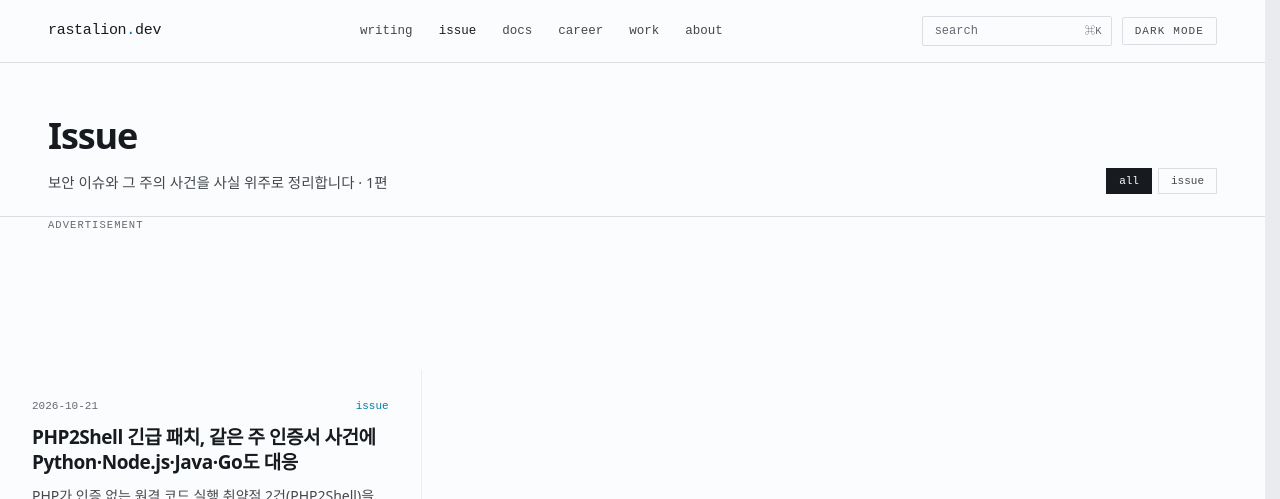
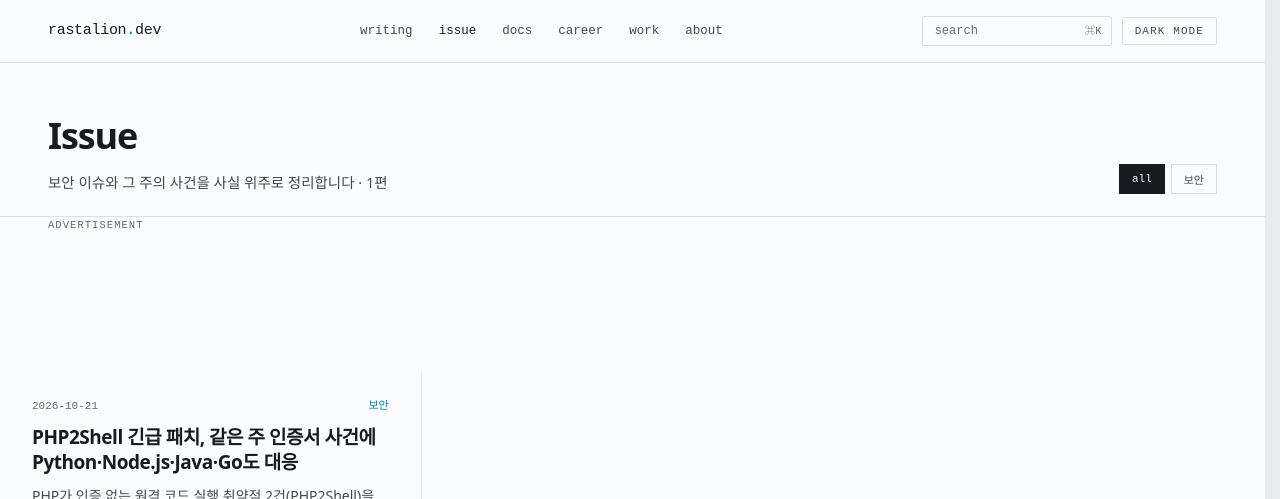
Before and after one commit to TeiNam/teinam.github.io, a Jekyll site: the page built from issue.html, in a window 1280 px wide. Shown: the top 499 px of the page. Built offline with Jekyll 4.4.1, drawn with Linux system fonts in a browser that asks for light colours; some web fonts are replaced.

Commit message:
feat: /issue/ 목록을 subcategory 로 필터링 (#50)
- archive: /issue/ 에서는 필터 버튼과 카드 라벨을 subcategory 로 만든다
- 보안 브리핑 글에 subcategory: 보안 추가
- README issue 행에 subcategory 규칙 추가

Co-authored-by: Claude Opus 5.5 <noreply@anthropic.com>

```diff
--- a/_layouts/archive.html
+++ b/_layouts/archive.html
@@ -9,12 +9,17 @@ layout: default
   post_category 가 있으면 그 카테고리 글만 싣는다(/issue/). 없으면 issue 를 뺀 나머지(/writing/).
   issue 는 시점 브리핑이라 기술 노트와 목록을 나눈다 — 홈(home.html)도 같은 기준으로 뺀다.
 {%- endcomment -%}
+{%- comment -%}
+  /issue/ 안에서는 글이 모두 category: issue 라서 필터와 카드 라벨은 subcategory(예: 보안)를 쓴다.
+{%- endcomment -%}
+{%- assign cat_key = "category" -%}
 {%- if page.post_category -%}
   {%- assign posts = site.posts | where: "category", page.post_category -%}
+  {%- assign cat_key = "subcategory" -%}
 {%- else -%}
   {%- assign posts = site.posts | where_exp: "p", "p.category != 'issue'" -%}
 {%- endif -%}
-{%- assign present = posts | map: "category" | compact | uniq -%}
+{%- assign present = posts | map: cat_key | compact | uniq -%}
 {%- assign cats = "" | split: "," -%}
 {%- for c in site.category_order -%}
   {%- if present contains c -%}
@@ -41,8 +46,8 @@ layout: default
 
 <section class="card-grid" data-cards>
   {%- for post in posts %}
-  <a class="post-card" href="{{ post.url | relative_url }}" data-category="{{ post.category }}">
-    <span class="card-meta"><span>{{ post.date | date: '%Y-%m-%d' }}</span><span class="accent">{{ post.category }}</span></span>
+  <a class="post-card" href="{{ post.url | relative_url }}" data-category="{{ post[cat_key] }}">
+    <span class="card-meta"><span>{{ post.date | date: '%Y-%m-%d' }}</span><span class="accent">{{ post[cat_key] }}</span></span>
     <strong>{{ post.title }}</strong>
     <span class="card-excerpt">{{ post.excerpt | strip_html | truncate: 90 }}</span>
     <span class="mono dim card-read">{{ post.content | number_of_words | divided_by: 500 | plus: 1 }} MIN</span>
--- a/_posts/2026-10-22-php2shell-emudhra-security-brief.md
+++ b/_posts/2026-10-22-php2shell-emudhra-security-brief.md
@@ -2,6 +2,7 @@
 date: 2026-10-22 00:00:00 +0900
 title: "PHP2Shell 긴급 패치, 같은 주 인증서 사건에 Python·Node.js·Java·Go도 대응"
 category: issue
+subcategory: 보안
 excerpt: "PHP가 인증 없는 원격 코드 실행 취약점 2건(PHP2Shell)을 예정보다 하루 앞당겨 고쳤습니다. 같은 주 eMudhra 중간 CA 8개의 개인키가 공개키만으로 복원되는 상태였다는 사실이 드러나 Python·Node.js·Go가 릴리스를, OpenJDK가 보안 권고를 냈습니다. 2026년 10월 20~22일 언어 런타임 보안 이슈를 정리합니다."
 last_modified_at: 2026-10-22
 permalink: /issue/:title/
```
Also changed, not shown: README.md.
